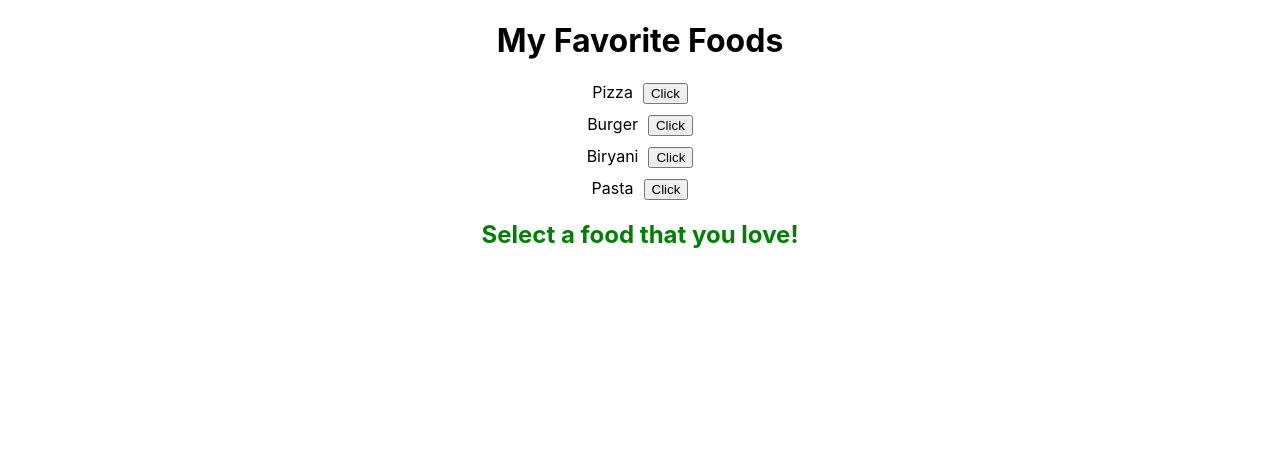
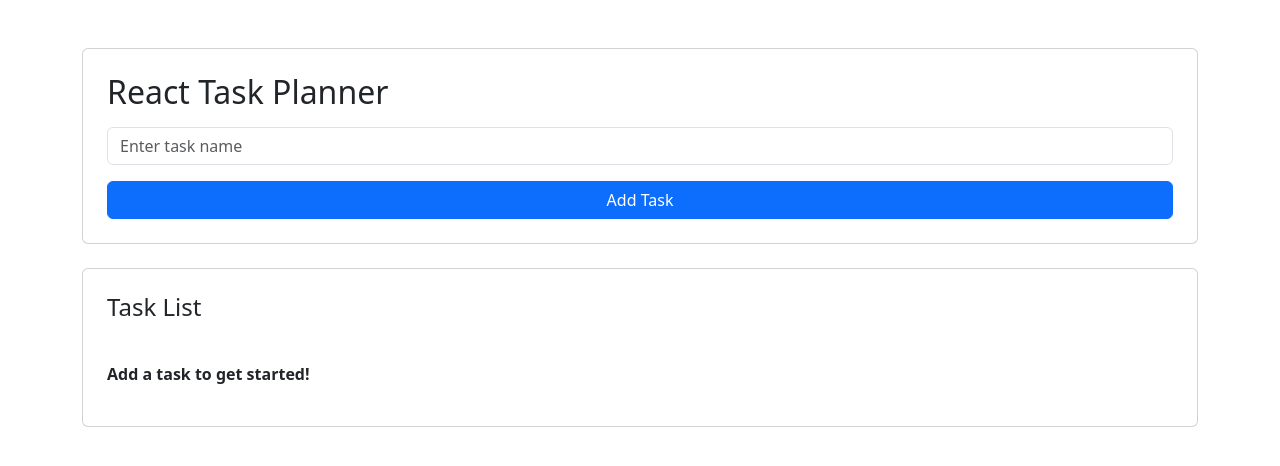
Before and after one commit to roshnakabeer45-star/home-work, a React (Create React App) app: page / in a window 1280 px wide. Shown: the top 466 px of the page. Built offline with nearby package versions, Linux system fonts and the light colour scheme.

Commit message:
Task planner

```diff
--- a/package.json
+++ b/package.json
@@ -7,6 +7,7 @@
     "@testing-library/jest-dom": "^6.9.1",
     "@testing-library/react": "^16.3.2",
     "@testing-library/user-event": "^13.5.0",
+    "bootstrap": "^5.3.8",
     "react": "^19.2.4",
     "react-dom": "^19.2.4",
     "react-scripts": "5.0.1",
--- a/src/App.js
+++ b/src/App.js
@@ -1,42 +1,49 @@
+
 
 
 
 import React, { useState } from "react";
+import TaskList from "./TaskList";
+import "bootstrap/dist/css/bootstrap.min.css";
+import "./App.css";
 
 function App() {
+  const [taskName, setTaskName] = useState("");
+  const [tasks, setTasks] = useState([]);
+  const [message, setMessage] = useState("Add a task to get started!");
+  const [bgColor, setBgColor] = useState("white");
 
+  const handleAddTask = () => {
+    if (taskName.trim() === "") return;
 
-  const foods = ["Pizza", "Burger", "Biryani", "Pasta"];
-
-
-  const [message, setMessage] = useState("Select a food that you love!");
-
-
-  const handleClick = (foodName) => {
-    setMessage("I love " + foodName + "!");
+    setTasks([...tasks, taskName]);
+    setMessage(`Task added: ${taskName}!`);
+    setTaskName("");
+    setBgColor("lightblue");
   };
 
   return (
-    <div style={{ textAlign: "center" }}>
-      <h1>My Favorite Foods</h1>
+    <div className="container mt-5">
+      <div className="card p-4 mb-4" style={{ backgroundColor: bgColor }}>
+        <h2 className="mb-3">React Task Planner</h2>
 
+        <input
+          type="text"
+          className="form-control mb-3"
+          placeholder="Enter task name"
+          value={taskName}
+          onChange={(e) => setTaskName(e.target.value)}
+        />
 
-      {foods.map((food, index) => (
-        <div key={index} style={{ margin: "10px" }}>
-          {food}
-          <button
-            onClick={() => handleClick(food)}
-            style={{ marginLeft: "10px" }}
-          >
-            Click
-          </button>
-        </div>
-      ))}
+        <button
+          className="btn btn-primary"
+          onClick={handleAddTask}
+        >
+          Add Task
+        </button>
+      </div>
 
-
-      <h2 style={{ marginTop: "20px", color: "green" }}>
-        {message}
-      </h2>
+      <TaskList tasks={tasks} message={message} />
     </div>
   );
 }
--- /dev/null
+++ b/src/TaskList.js
@@ -0,0 +1,19 @@
+import React from "react";
+
+function TaskList(props) {
+  return (
+    <div className="card p-4">
+      <h4>Task List</h4>
+
+      <ul>
+        {props.tasks.map((task, index) => (
+          <li key={index}>{task}</li>
+        ))}
+      </ul>
+
+      <p className="mt-3 fw-bold">{props.message}</p>
+    </div>
+  );
+}
+
+export default TaskList;
```
Also changed, not shown: src/Minimal App.css (added, +7 -0 lines), 1 other file (tests, documents, lock files or other folders).
